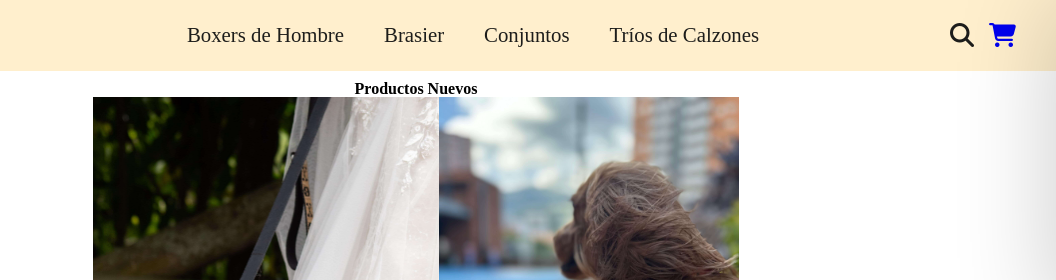
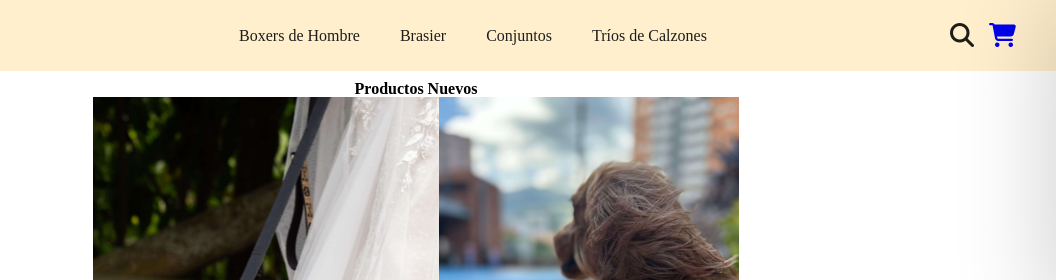
Before and after one commit to borja9807/pruebasAgridulce, a website: page index.html in a window 1280 px wide. Shown: the top 280 px of the page, 224-1280 px from the left. Drawn offline with Linux system fonts and the light colour scheme.

Commit message:
harley es la cabra

```diff
--- a/css/styles.css
+++ b/css/styles.css
@@ -22,7 +22,7 @@ header {
 
     display: flex;
     justify-content: space-between;
-    align-items: none;
+    align-items: center;
     padding: 0 0px;
 }
 
@@ -32,6 +32,7 @@ header {
     height: auto;
 }
 
+
 .menu {
     list-style: none;
     display: flex;
@@ -39,14 +40,21 @@ header {
 }
 
 .menu-item a {
-    font-size: 1.3rem;
+    font-size: 1rem;
     text-decoration: none;
     color: #1D1D1B;
+
 }
+
 
 .user-actions {
     display: flex;
     gap: 15px;
+}
+
+.cart:hover, .search-bar:hover, .menu-item:hover, .logo img:hover{
+    transform: scale(1.1);
+    transition: 0.3s ease-in-out;
 }
 
 .search-bar input {
```
